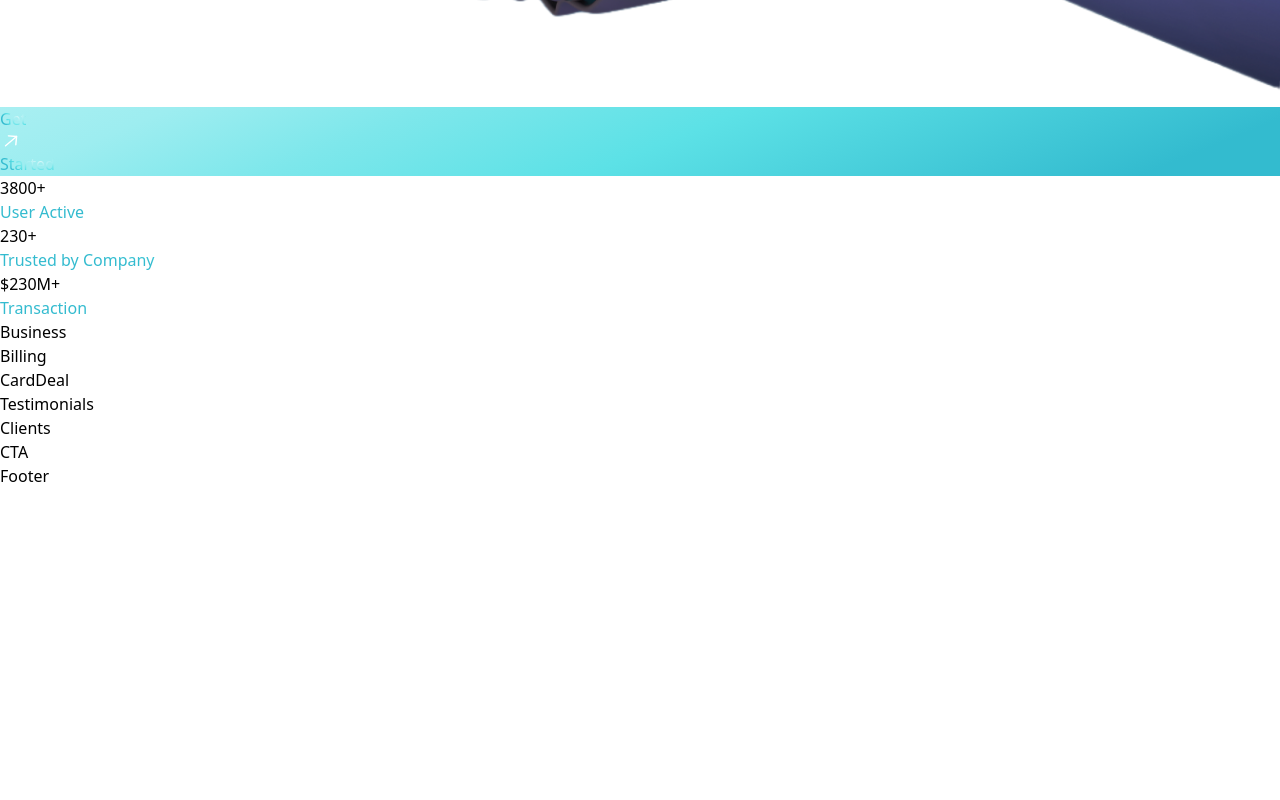
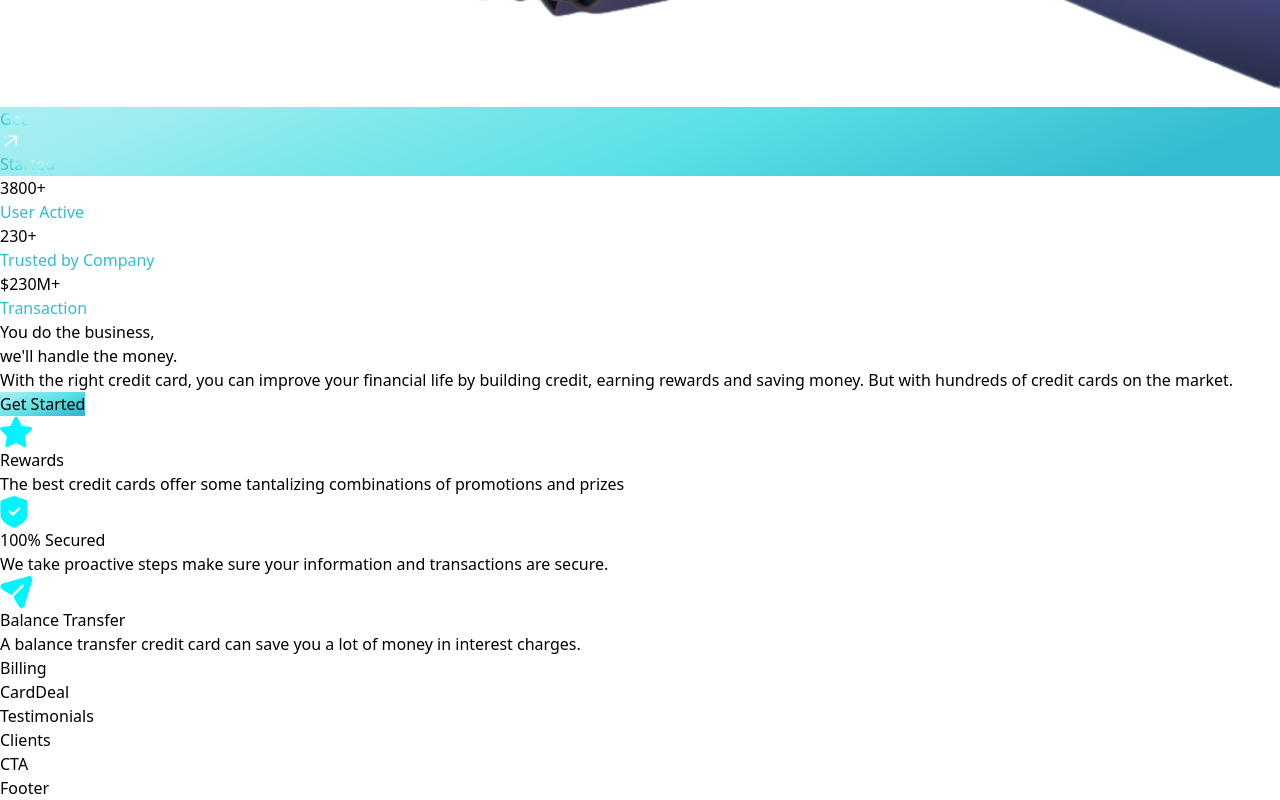
Before and after one commit to lwan1/Modern-Bank-App, a React (Vite) app: page / in a window 1280 px wide. Shown: the part 1681-2481 px from the top of the page. Before the commit the page ends 2169 px from the top, so only its background shows below. Built offline with nearby package versions, Linux system fonts and the light colour scheme.

Commit message:
finished Business section

```diff
--- a/src/components/Business.tsx
+++ b/src/components/Business.tsx
@@ -1,8 +1,40 @@
-import React from 'react'
+import { features } from "../constants";
+import styles, { layout } from "../style";
+import Button from "./Button";
+
+const FeatureCard = ({ icon, title, content, index}) => (
+  <div className={`flex flex-row p-6 rounded-[20px] ${index !== features.length - 1 ? "mb-6" : "mb-0"} feature-card`}>
+    <div className={`w-[64px] h-[64px] rounded-full ${styles.flexCenter} bg-dimBlue`}>
+      <img src={icon} alt="icon" className="w-[50%] h-[50%] object-contain" />
+    </div>
+    <div className="flex-1 flex flex-col ml-3">
+      <h4 className="font-poppins font-semibold text-white text-[18px] leading-[23px] mb-1">
+        {title}
+      </h4>
+      <p className="font-poppins font-normal text-dimWhite text-[16px] leading-[24px] mb-1">
+        {content}
+      </p>
+    </div>
+  </div>
+)
 
 const Business = () => {
   return (
-    <div>Business</div>
+    <section id="features" className={layout.section}>
+      <div className={layout.sectionInfo}>
+        <h2 className={styles.heading2}>You do the business, <br className="sm:block hidden" /> we'll handle the money.</h2>
+        <p className={`${styles.paragraph} max-w-[470px] mt-5`}>With the right credit card, you can improve your financial life by building credit, earning rewards and saving money. But with hundreds of credit cards on the market.</p>
+
+        <Button styles="mt-10" />
+      </div>
+
+      <div className={`${layout.sectionImg} flex-col`}>
+        {features.map((feature, index) => (
+          <FeatureCard key={feature.id} {... feature} index={index} />
+        ))}
+      </div>
+
+    </section>
   )
 }
 
--- a/src/components/Button.tsx
+++ b/src/components/Button.tsx
@@ -1,8 +1,10 @@
 import React from 'react'
 
-const Button = () => {
+const Button = ({ styles } : any) => {
   return (
-    <div>Button</div>
+    <button type="button" className={`py-4 px-6 bg-blue-gradient font-poppins font-medium text-[18px] text-primary outline-none ${styles}`}>
+      Get Started
+    </button>
   )
 }
 
```
